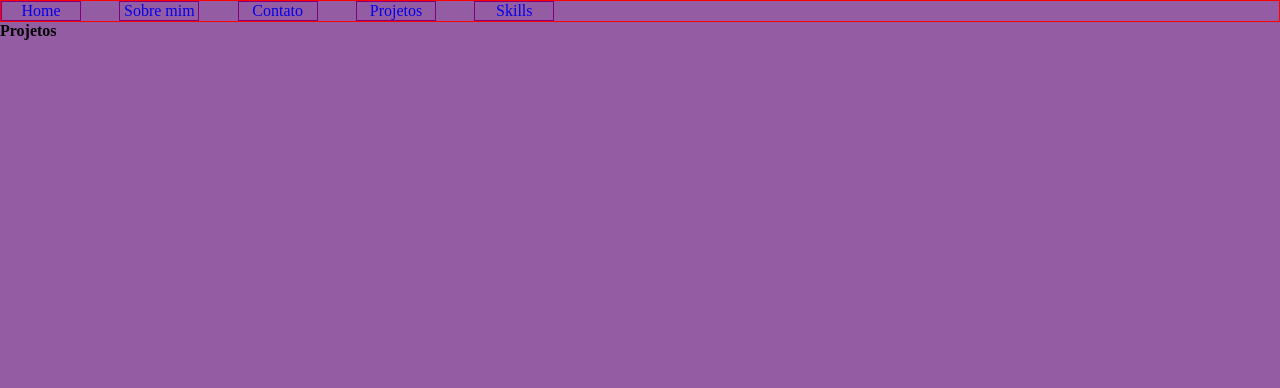
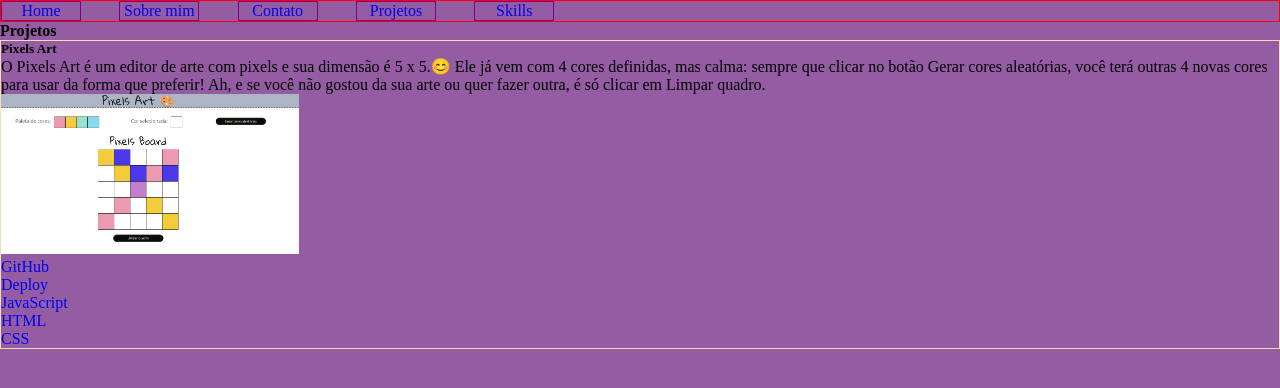
Before and after one commit to raisamrs/raisamrs.github.io, a React (Vite) app: page /projetos in a window 1280 px wide. Shown: the top 388 px of the page. Built offline with nearby package versions, Linux system fonts and the light colour scheme.

Commit message:
feat: renderização dos projetos

```diff
--- /dev/null
+++ b/src/data/projects.json
@@ -0,0 +1,11 @@
+[
+  {
+    "id": "pixelsArt",
+    "title": "Pixels Art",
+    "description": "O Pixels Art é um editor de arte com pixels e sua dimensão é 5 x 5.😊 Ele já vem com 4 cores definidas, mas calma: sempre que clicar no botão Gerar cores aleatórias, você terá outras 4 novas cores para usar da forma que preferir! Ah, e se você não gostou da sua arte ou quer fazer outra, é só clicar em Limpar quadro.",
+    "technologies": ["JavaScript", "HTML", "CSS"],
+    "github": "https://github.com/raisamrs/pixels-art",
+    "deploy": "https://raisamrs.github.io/pixels-art/"
+  }
+
+]
--- a/src/pages/Projects/Projects.module.css
+++ b/src/pages/Projects/Projects.module.css
@@ -0,0 +1,3 @@
+.projectCard {
+  border: 1px solid wheat
+}
--- a/src/pages/Projects/Projects.tsx
+++ b/src/pages/Projects/Projects.tsx
@@ -1,8 +1,37 @@
+import projectsData from '../../data/projects.json';
+import styles from './Projects.module.css';
+import pixelsArt from '../../assets/pixelsArt.png';
+import { ProjectImageType } from '../../types';
+
 function Projects() {
+  const projectImages: ProjectImageType = {
+    pixelsArt,
+  };
+
   return (
-    <div>
+    <>
       <h4>Projetos</h4>
-    </div>
+      <div className="cards-container">
+        {projectsData.map((project, i) => (
+          <div key={ i } className={ styles.projectCard }>
+            <h5 className="projectTitle">{ project.title }</h5>
+            <p className="projectDescription">{project.description}</p>
+            <img src={ projectImages[project.id] } alt={ project.title } />
+            <a href={ project.github } target="_blank" rel="noreferrer">
+              {' '}
+              <p>GitHub</p>
+            </a>
+            <a href={ project.deploy } target="_blank" rel="noreferrer">
+              {' '}
+              <p>Deploy</p>
+              {project.technologies.map((tech, j) => (
+                <p className="technologies" key={ j }>{tech}</p>
+              ))}
+            </a>
+          </div>
+        ))}
+      </div>
+    </>
   );
 }
 export default Projects;
--- /dev/null
+++ b/src/types.ts
@@ -0,0 +1,3 @@
+export type ProjectImageType = {
+  [key: string]: string;
+};
```
Also changed, not shown: src/assets/pixelsArt.png (added).
